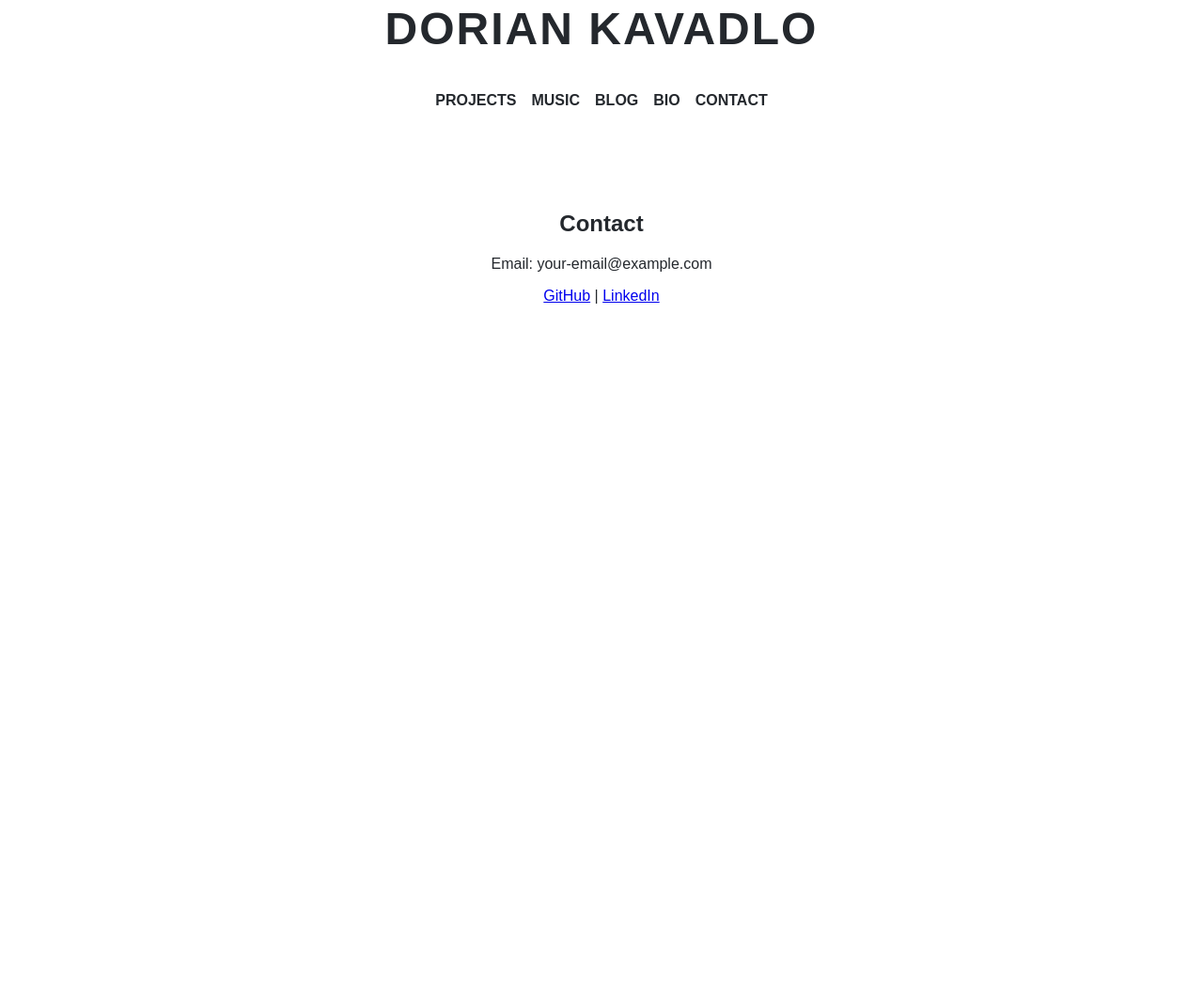
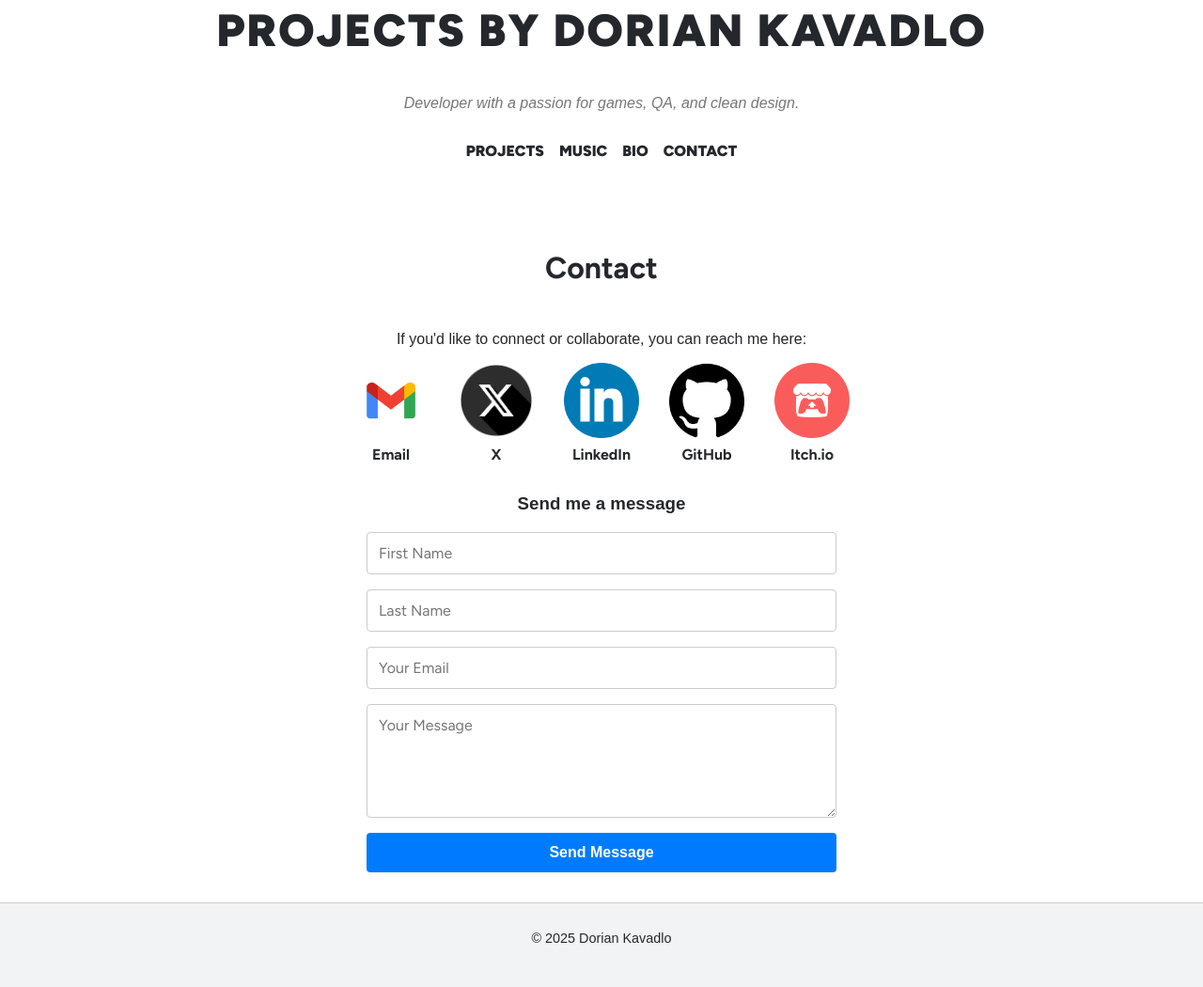
Before and after one commit to KavadloD/KavadloD.github.io, a plain HTML site: page contact.html in a window 1280 px wide. Shown: the part 77-1127 px from the top of the page at 94% size. Before the commit the page ends 800 px from the top, so only its background shows below. Drawn offline with Linux system fonts and the light colour scheme.

Commit message:
Contact Page

```diff
--- a/contact.html
+++ b/contact.html
@@ -1,30 +1,68 @@
 <!DOCTYPE html>
 <html lang="en">
 <head>
-    <meta charset="UTF-8">
-    <meta name="viewport" content="width=device-width, initial-scale=1.0">
+  <meta charset="UTF-8" />
+  <meta name="viewport" content="width=device-width, initial-scale=1.0"/>
   <title>Contact - Dorian Kavadlo</title>
-    <link rel="stylesheet" href="styles.css">
+  <link rel="stylesheet" href="styles.css" />
+  <link rel="preconnect" href="https://fonts.googleapis.com">
+  <link rel="preconnect" href="https://fonts.gstatic.com" crossorigin>
+  <link href="https://fonts.googleapis.com/css2?family=Figtree:wght@400;700;900&display=swap" rel="stylesheet">
 </head>
 <body>
   <header>
-        <h1>Dorian Kavadlo</h1>
+    <h1><a href="index.html">Projects by Dorian Kavadlo</a></h1>
+    <p class="tagline">Developer with a passion for games, QA, and clean design.</p>
     <nav>
       <ul>
         <li><a href="index.html">Projects</a></li>
         <li><a href="music.html">Music</a></li>
-                <li><a href="blog.html">Blog</a></li>
         <li><a href="bio.html">Bio</a></li>
         <li><a href="contact.html">Contact</a></li>
       </ul>
     </nav>
   </header>
+
   <main>
-        <section>
-            <h1>Contact</h1>
-            <p>Email: your-email@example.com</p>
-            <p><a href="https://github.com/KavadloD">GitHub</a> | <a href="https://linkedin.com/in/dorian-kavadlo">LinkedIn</a></p>
+    <section class="contact-section">
+      <h2>Contact</h2>
+      <p>If you'd like to connect or collaborate, you can reach me here:</p>
+      <div class="contact-icons">
+        <a href="mailto:dkavadlo@gmail.com" target="_blank">
+          <img src="icons/gmail.png" alt="Email" />
+          <span>Email</span>
+        </a>
+        <a href="https://x.com/DKavadlo" target="_blank">
+          <img src="icons/x.png" alt="X (Twitter)" />
+          <span>X</span>
+        </a>
+        <a href="https://www.linkedin.com/in/dorian-kavadlo/" target="_blank">
+          <img src="icons/linkedin.png" alt="LinkedIn" />
+          <span>LinkedIn</span>
+        </a>
+        <a href="https://github.com/KavadloD" target="_blank">
+          <img src="icons/github.png" alt="GitHub" />
+          <span>GitHub</span>
+        </a>
+        <a href="https://cutloaf.itch.io/" target="_blank">
+          <img src="icons/itch.png" alt="Itch.io" />
+          <span>Itch.io</span>
+        </a>
+      </div>
+
+      <h3>Send me a message</h3>
+      <form action="https://formsubmit.co/dkavadlo@gmail.com" method="POST" class="contact-form">
+        <input type="text" name="first-name" placeholder="First Name" required>
+        <input type="text" name="last-name" placeholder="Last Name" required>
+        <input type="email" name="email" placeholder="Your Email" required>
+        <textarea name="message" rows="5" placeholder="Your Message" required></textarea>
+        <button type="submit">Send Message</button>
+      </form>
     </section>
   </main>
+
+  <footer class="site-footer">
+    <p>&copy; 2025 Dorian Kavadlo</p>
+  </footer>
 </body>
 </html>
--- a/styles.css
+++ b/styles.css
@@ -1,4 +1,4 @@
-/* General Reset & Base Styles */
+/* Base Reset & General Styles */
 html, body {
   height: 100%;
   margin: 0;
@@ -9,16 +9,16 @@ html, body {
   text-align: center;
 }
 
-/* Page Layout Wrapper */
+/* Wrapper for layout below header and above footer */
 .page-wrapper {
-  min-height: calc(100vh - 60px); /* Leave space for footer */
+  min-height: calc(100vh - 60px); /* Leaves space for footer */
   display: flex;
   flex-direction: column;
 }
 
-/* Header Styles */
+/* Header */
 header {
-  padding: 3em 0;
+  padding: 3em 0 1em;
 }
 
 header h1 {
@@ -40,14 +40,14 @@ header h1 a {
 .tagline {
   font-style: italic;
   color: #777;
-  margin-bottom: 1.5em;
+  margin-bottom: 2em;
 }
 
 /* Navigation */
 nav ul {
   list-style: none;
   padding: 0;
-  margin-bottom: 2.5em;
+  margin-bottom: 3em;
   display: flex;
   justify-content: center;
   gap: 1em;
@@ -76,7 +76,6 @@ nav ul li a:hover {
   margin: 0 auto;
 }
 
-/* Project Cards */
 .project-card {
   text-decoration: none;
   color: #24282d;
@@ -106,6 +105,84 @@ nav ul li a:hover {
   color: #007BFF;
 }
 
+/* Contact Page */
+.contact-section {
+  max-width: 800px;
+  margin: 0 auto;
+  padding: 2em 1em;
+}
+
+.contact-section h2 {
+  font-family: "Figtree", sans-serif;
+  font-size: 2rem;
+  margin-top: 0;
+  margin-bottom: 1.5em;
+}
+
+/* Social Icons */
+.contact-icons {
+  display: flex;
+  justify-content: center;
+  flex-wrap: wrap;
+  gap: 2em;
+  margin-bottom: 2em;
+}
+
+.contact-icons a {
+  text-decoration: none;
+  color: #24282d;
+  font-family: "Figtree", sans-serif;
+  text-align: center;
+  font-weight: 600;
+}
+
+.contact-icons img {
+  width: 80px;
+  height: 80px;
+  object-fit: contain;
+  display: block;
+  margin: 0 auto 0.5em;
+  transition: transform 0.2s ease-in-out;
+}
+
+.contact-icons a:hover img {
+  transform: scale(1.1);
+}
+
+/* Contact Form */
+.contact-form {
+  display: flex;
+  flex-direction: column;
+  gap: 1em;
+  max-width: 500px;
+  margin: 0 auto;
+}
+
+.contact-form input,
+.contact-form textarea {
+  padding: 0.75em;
+  border: 1px solid #ccc;
+  border-radius: 4px;
+  font-family: "Figtree", sans-serif;
+  font-size: 1rem;
+}
+
+.contact-form button {
+  padding: 0.75em;
+  background-color: #007BFF;
+  color: white;
+  border: none;
+  border-radius: 4px;
+  font-weight: bold;
+  font-size: 1rem;
+  cursor: pointer;
+  transition: background-color 0.2s ease;
+}
+
+.contact-form button:hover {
+  background-color: #0056b3;
+}
+
 /* Footer */
 .site-footer {
   background-color: #f2f3f5;
```
Also changed, not shown: icons/github.png (added), icons/gmail.png (added), icons/itch.png (added), icons/linkedin.png (added), icons/x.png (added). Lines whose indentation alone changed are shown as unchanged.
